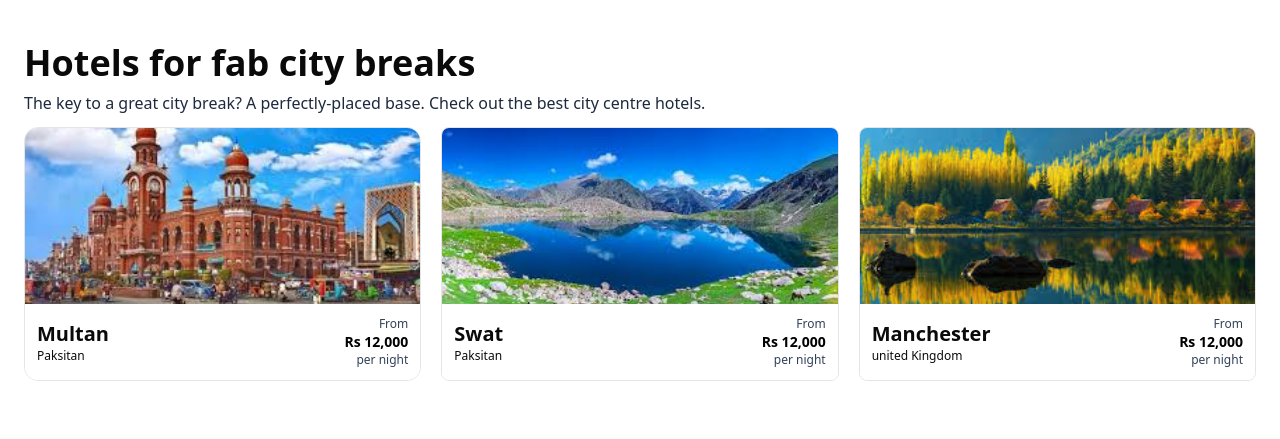
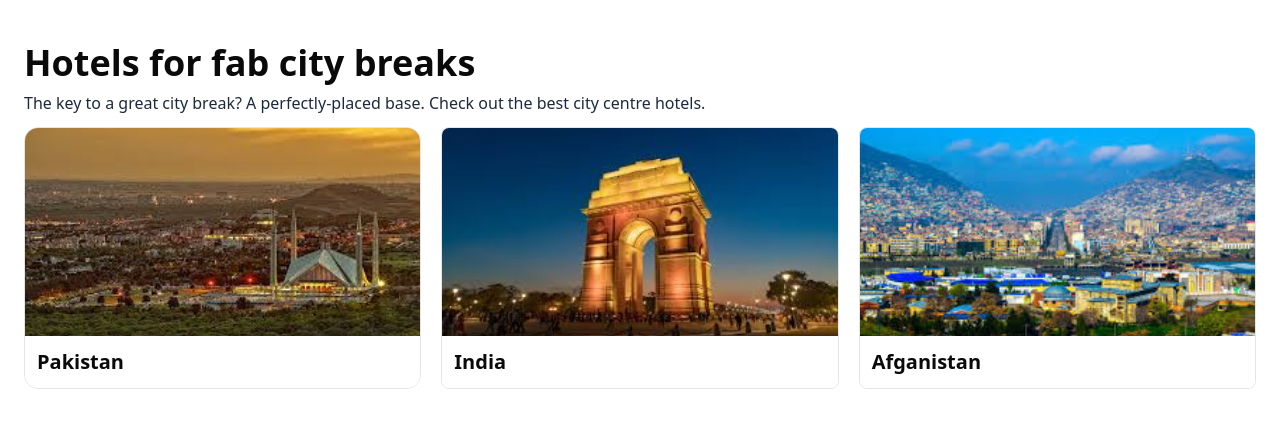
Before and after one commit to Hassan-mw/SkyScanner, a Next.js app: page /hotels in a window 1280 px wide. Shown: the part 1180-1619 px from the top of the page. Built offline with nearby package versions, Linux system fonts and the light colour scheme.

Commit message:
Updating Frontend Data

```diff
--- a/app/hotels/[country]/page.tsx
+++ b/app/hotels/[country]/page.tsx
@@ -1,3 +1,4 @@
+import { fetAllCountry } from "@/app/API/countryApi"
 import CustomHotelsLogo from "../hotelsComponent/CustomHotelsLogo"
 import CustomSearchBarHotel from "../hotelsComponent/CustomSearchBarhotel"
 import FastFactCountryHotel from "./../hotelsComponent/FastFactCountryHotel"
@@ -6,15 +7,15 @@ import ShowHotelHomeFilter from "./../hotelsComponent/ShowHotelHomeFilter"
 import ShowHotelsArray from "./../hotelsComponent/ShowHotelsArray"
 import ShowMapOption from "./../hotelsComponent/ShowMapOption"
 
- async function page() {
-  //  const {country}=await params
-//    var map = L.map('map').setView([51.505, -0.09], 13);
-const country="Paksitan"
+ const page = async({params}:{params:{country:string}})=> {
+   const {country}=await params
+   const countryData = await fetAllCountry({ flights: country });
+
     return (
 
 
     <div className="w-full h-full flex flex-col space-y-10 items-center bg-white overflow-y-auto  overflow-x-hidden">
-   <CustomSearchBarHotel/>
+   {/* <CustomSearchBarHotel/> */}
 
     <div className=" w-full max-w-screen-xl flex flex-col   space-y-16 p-3  ">
 
@@ -31,7 +32,8 @@ const country="Paksitan"
        <div className="flex  flex-col items-center justify-center w-full space-y-10">
 
 
-       <ShowHotelsArray text="Visit hotel" country={country}/>
+       <ShowHotelsArray cities={countryData.citynames} country={country}  />
+       {/* <ShowHotelsArray text="Visit hotel" country={country}/> */}
          </div>
 
 
--- a/app/hotels/hotelsComponent/HotelPlace.tsx
+++ b/app/hotels/hotelsComponent/HotelPlace.tsx
@@ -19,83 +19,60 @@ return (
 
 
           <Link
-            href={`hotels/${'Pakistan-Multan'}`}
+            href={`hotels/${'Pakistan'}`}
             className="hover:cursor-pointer hover:shadow-slate-400 duration-300 flex flex-col overflow-hidden hover:shadow items-center justify-center w-full border rounded-xl  "
             >
-
             <Image
               height={300}
               width={300}
-              src="/Multan.jpeg"
+              src="/Islamabad.jpeg"
               alt="image"
-              className="w-full h-44 object-cover"
+              className="w-full h-full max-h-52 object-cover"
              />
 
-
-            <div className="flex items-center justify-between w-full bg-white  p-3  ">
-               <div className="flex flex-col items-start justify-start   ">
-                  <h1 className="  font-semibold text-xl sm:text-md">Multan</h1>
-                  <p className=" text-xs font-thin">Paksitan</p>
-               </div>
-               <div className="flex flex-col items-end justify-end    ">
-                  <p className="text-xs text-slate-700">From</p>
-                  <h1  className="text-lg text-black font-semibold sm:text-sm">Rs 12,000 </h1>
-                  <p className="text-xs text-slate-700">per night</p>
-               </div>
+            <div className="flex items-center justify-start w-full bg-white  p-3  ">
+                  <h1 className="  font-semibold text-xl ">Pakistan</h1>
             </div>
           </Link>
 
+
+
+
           <Link
-            href={`hotels/${'Pakistan-Swat'}`}
+            href={`hotels/${'India'}`}
             className="hover:cursor-pointer hover:shadow-slate-400 duration-300 flex flex-col overflow-hidden  items-center justify-center w-full border rounded-md hover:shadow-sm "
             >
 
             <Image
               height={300}
               width={300}
-              src="/Swat.jpeg"
+              src="/Delhi.jpeg"
               alt="image"
-              className="w-full h-44 object-cover"
+              className="w-full h-full max-h-52 object-cover"
              />
-
-
-            <div className="flex items-center justify-between w-full bg-white  p-3  ">
-               <div className="flex flex-col items-start justify-start   ">
-                  <h1 className="  font-semibold text-xl sm:text-md">Swat</h1>
-                  <p className=" text-xs font-thin">Paksitan</p>
-               </div>
-               <div className="flex flex-col items-end justify-end    ">
-                  <p className="text-xs text-slate-700">From</p>
-                  <h1  className="text-lg text-black font-semibold sm:text-sm">Rs 12,000 </h1>
-                  <p className="text-xs text-slate-700">per night</p>
-               </div>
+            <div className="flex items-center justify-start w-full bg-white  p-3  ">
+                  <h1 className="  font-semibold text-xl ">India</h1>
             </div>
           </Link>
 
+
+
+
+
           <Link
-            href={`hotels/${'Pakistan-Skardu'}`}
+            href={`hotels/${'Afganistan'}`}
             className="hover:cursor-pointer hover:shadow-slate-400 duration-300 flex flex-col overflow-hidden  items-center justify-center w-full border rounded-md hover:shadow "
             >
 
             <Image
               height={300}
               width={300}
-              src="/Skardu.jpeg"
+              src="/Kabul.jpeg"
               alt="image"
-              className="w-full h-44 object-cover"
+              className="w-full h-full max-h-52 object-cover"
              />
-
-
-            <div className="flex items-center justify-between w-full bg-white  p-3  ">
-               <div className="flex flex-col items-start justify-start   ">
-                  <h1 className="  font-semibold text-xl sm:text-md">Manchester</h1>
-                  <p className=" text-xs font-thin">united Kingdom</p>
-               </div>
-               <div className="flex flex-col items-end justify-end    ">
-                  <p className="text-xs text-slate-700">From</p>
-                  <h1  className="text-lg text-black font-semibold sm:text-sm">Rs 12,000 </h1>
-                  <p className="text-xs text-slate-700">per night</p>
-               </div>
+            <div className="flex items-center justify-start w-full bg-white  p-3  ">
+                  <h1 className="  font-semibold text-xl ">Afganistan</h1>
             </div>
           </Link>
 
--- a/app/hotels/hotelsComponent/ShowHotelsArray.tsx
+++ b/app/hotels/hotelsComponent/ShowHotelsArray.tsx
@@ -2,6 +2,7 @@
 import Link from "next/link"
 
   import { Jost } from "next/font/google"
+import Image from "next/image";
 
 
 const jost=Jost({
@@ -10,61 +11,68 @@ const jost=Jost({
 })
 
 
-function ShowHotelsArray({country,text}:{country:string,text:string}) {
-  const hotelname='hotel123'
-const arr=[,1,1,1,11,1,1,1,1,1,1]
+// function ShowHotelsArray({country,text}:{country:string,text:string}) {
+function ShowHotelsArray( {cities,country}:{cities:string[],country:string}) {
+
 
   return (
-       <div className="flex  flex-col items-center justify-center w-full space-y-10">
-          {  arr.map((data,index)=>
-         <div key={index} className="w-full" >
-        <div className="w-full h-full flex flex-col   sm:flex-row  ">
+      <div className="w-full flex items-center justify-center ">
+      <div className="w-full max-w-screen-xl flex flex-col space-y-7 py-8 items-center justify-center">
+        {/* Hero Section */}
+        <div className="w-full flex flex-col items-start justify-start space-y-2">
+          <div className="flex flex-col items-start justify-start space-y-1">
+            <h1 className={`${jost.className} text-2xl sm:text-3xl w-full font-semibold`}>
+             Where do you want to stay?
+            </h1>
+            <p style={{fontWeight:300}} className={`${jost.className} text-sm text-gray-600`}>
+            Discover top hotels, cozy stays, and luxury options across {country}.
+            </p>
+          </div>
+        </div>
 
-        {/* IMAGE */}
-         <div className="w-full bg-blue-500 max-h-60 sm:w-[40%]  overflow-hidden rounded-t-sm sm:rounded-none sm:rounded-l-sm">
-          <img className="object-cover w-full  sm:h-full  " src="/hotel.webp"/>
-          </div>
-        {/* CONTENT */}
-         <div className="flex max-h-60 flex-col py-2 sm:justify-center md:flex-row bg-white overflow-hidden w-full  border rounded-b-sm sm:rounded-none sm:rounded-r-sm  ">
-          {/* Details*/}
-         <div className="flex flex-col w-full items-start justify-center  md:justify-start md:pt-6 p-2 md:px-7 space-y-2 md:border-r  border-slate-300  ">
-          <div className="flex  items-center  md:space-x-9 justify-between w-full space-x-3">
-            <span className={`${jost.className} text-sm  md:text-lg lg:text-xl font-semibold`}>JOUDYAN Red Sea Mall Jeddah By Elaf</span><span className="text-sm">⭐⭐⭐⭐⭐</span></div>
-          <span style={{fontWeight:300}} className={`${jost.className}  text-sm text-gray-700`}>12.10 km from city centre</span>
-            <div  className="flex items-center justify-start gap-x-1 ">
-                     <div  className="flex items-end justify-end  ">
-                        <span className={`${jost.className} font-semibold text-sm text-black `}>4.2</span>
-                        <span  className={`text-thin text-[11px] text-gray-700`}>/5</span>
-                     </div>
-                        <span className={`${jost.className} font-semibold text-sm text-black `}>Very good</span>
-                        <span className={`font-thin pt-1  text-[12px] text-slate-600`}>124 review</span>
-                     </div>
-         {/* <div className="flex items-start justify-start space-x-3 "><span className="font-semibold">4.5</span> <span className="text-2xl "><ion-icon name="infinite-outline"></ion-icon></span></div>  */}
-          </div>
-          {/* Pricing */}
-          <div className="flex  md:flex-col md:justify-center md:space-y-7 md:w-[40%] items-center justify-between w-full  p-2 space-y-2 ">
-       <div className="flex flex-col items-center justify-end md:w-full md:items-end ">
-      <div className="text-xs font-semibold hidden md:block"> Lowest price </div>
-      <div className="text-xs hidden md:block">we found for this hotel </div>
-      <div className=" bg-white hidden md:block"><img className="w-16 " src="/d_ct.png"/></div>
+        {/* Cities Grid */}
+        <div className="w-full grid grid-cols-1 sm:grid-cols-2 lg:grid-cols-3 gap-8">
+          {cities?.map((city, index) => (
+            <Link
+              href={`/hotels/${country}/${city}`}
+              key={index}
+              className="hover:cursor-pointer h-32 sm:h-56 shadow-lg hover:shadow-2xl duration-500 flex sm:flex-col items-center justify-center w-full border rounded-md"
+            >
+              {/* Image */}
+              <Image
+                height={1000}
+                width={1000}
+                src={`/${city}.jpeg`}
+                className="h-full sm:max-h-[80%] rounded-l-md sm:rounded-bl-none sm:rounded-t-md object-cover w-full  max-w-[65%] sm:max-w-full"
+                alt={city}
+              />
 
-        <div className=" flex flex-col items-start justify-start md:items-end md:justify-end">
-        <span className="text-xs text-gray-700">From</span>
-        <span className="text-md font-semibold ">Rs 15,517</span>
-        <span className="text-xs text-gray-700">a night</span>
+              {/* City Name */}
+              <div className="w-[30%]  sm:w-full h-full sm:max-h-[25%] flex flex-col sm:flex-row gap-2 items-center justify-center sm:justify-between bg-white p-3  rounded-r-md sm:rounded-none sm:rounded-b-md">
+                <span className={`${jost.className} text-lg sm:text-xl font-semibold`}>
+                  {/* {tocountry} */}
+                </span>
+                <span className={`${jost.className} text-lg sm:text-xl font-semibold`}>
+                  {city}
+                </span>
+              </div>
+            </Link>
+          ))}
         </div>
-          </div>
-          <Link  href={`/hotels/${country}/${hotelname}`} className={`${jost.className} lg:w-full flex items-center justify-center border bg-[#05203c] hover:bg-blue-900 rounded-sm font-semibold hover:cursor-pointer text-white px-3 lg:px-5 py-2`}>{text}</Link>
-          </div>
+      </div>
+    </div>
 
-         </div>
-      </div>
-
-
-      </div>
-        )}
-      </div>
     )
 }
 
 export default ShowHotelsArray
+
+import React from 'react'
+
+// const ShowHotelsArray = ({}) => {
+//   return (
+//     <div>ShowHotelsArray</div>
+//   )
+// }
+
+// export default ShowHotelsArray
```
Also changed, not shown: app/hotels/hotelsComponent/CustomSearchBarHotel.tsx (+4 -4 lines), app/hotels/hotelsComponent/HotelsearchPlace.tsx (+9 -4 lines), app/hotels/hotelsComponent/ShowAllHotelsFinal.tsx (+4 -7 lines), app/hotels/hotelsComponent/ShowFinalPAgeHotels.tsx (added, +66 -0 lines).
